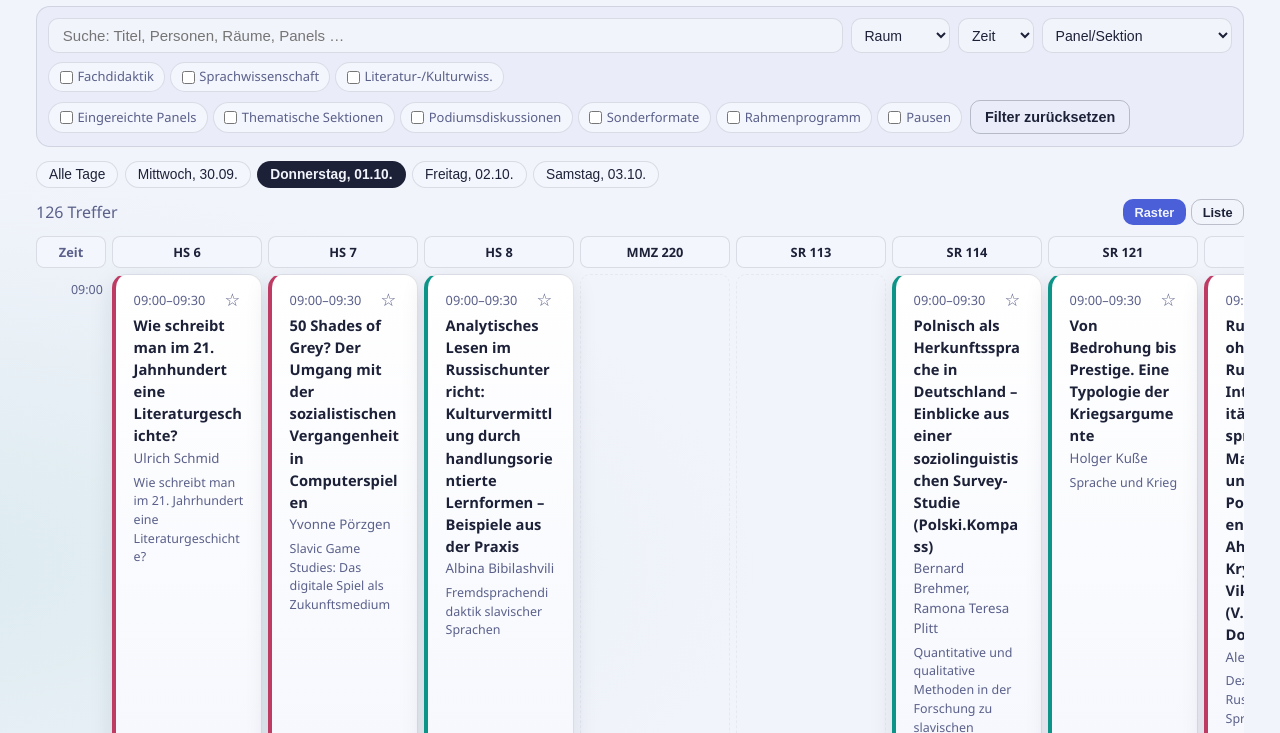
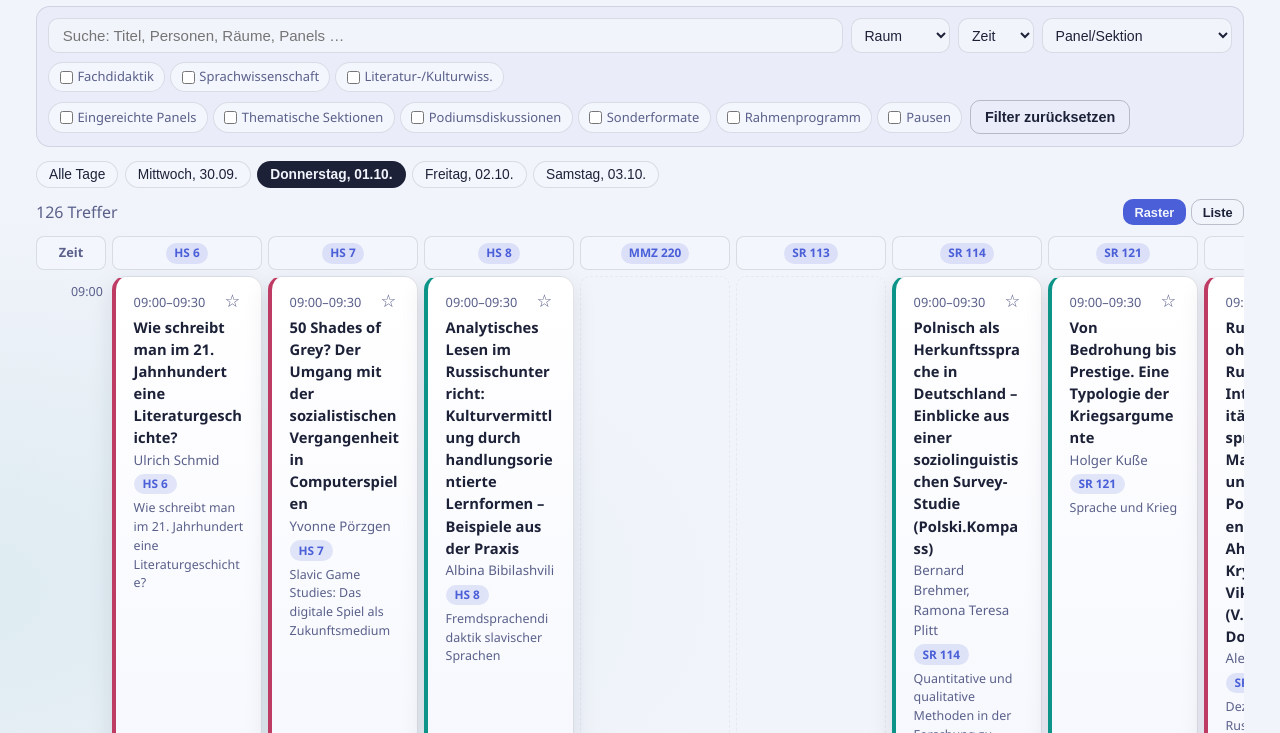
Before and after one commit to achimrabus/slavistiktag-companion, a website with bundled scripts: page index.html in a window 1280 px wide. Both pictures are taken after a click on the link "Programm". Shown: the part 67-800 px from the top of the page. Built offline with nearby package versions, Linux system fonts and the light colour scheme.

Commit message:
Raumplan Stufe 1: verifiziertes Raum-Mapping (23 Räume, Uni-Quellen), OSM-Deep-Links in Karten/Grid-Headern/Drawer, Gebäude-Zusatzzeile im Drawer

```diff
--- a/css/style.css
+++ b/css/style.css
@@ -154,6 +154,10 @@ p { overflow-wrap: anywhere; }
   font-size: 0.74rem; vertical-align: middle; overflow-wrap: anywhere;
 }
 .pill.room { background: color-mix(in srgb, var(--accent) 15%, transparent); color: var(--accent); font-weight: 600; }
+a.pill.room { text-decoration: none; }
+a.pill.room:hover { background: color-mix(in srgb, var(--accent) 30%, transparent); }
+.room-where { color: var(--dim); font-size: 0.82rem; margin-left: 0.35rem; }
+.grid-head a.pill.room { padding: 0.1rem 0.5rem; }
 .pill.code { background: color-mix(in srgb, var(--accent2) 13%, transparent); color: var(--accent2); font-family: ui-monospace, monospace; }
 
 mark { background: var(--warn); color: var(--bg); border-radius: 3px; padding: 0 2px; }
--- /dev/null
+++ b/js/rooms.js
@@ -0,0 +1,72 @@
+// rooms.js – Raum → Gebäude/Stockwerk/Koordinate + Karten-Deep-Link (OSM).
+// Quellen: uni-jena.de Medientechnik-Liste (Gebäude: SR 206/207 CZS3, SR 223 UHG,
+// MMZ 220 EAP8), Open-Campus-Raumliste (HS/SR in Carl-Zeiß-Straße 3),
+// Nominatim-Geocoding (2026-09-24). Koordinaten = Gebäudeeingang/Marker.
+import { h } from "./util.js";
+export const ROOMS = {
+  "HS 6":    { building: "CZS 3", address: "Carl-Zeiß-Straße 3", floor: null, lat: 50.92879, lon: 11.58161 },
+  "HS 7":    { building: "CZS 3", address: "Carl-Zeiß-Straße 3", floor: null, lat: 50.92879, lon: 11.58161 },
+  "HS 8":    { building: "CZS 3", address: "Carl-Zeiß-Straße 3", floor: null, lat: 50.92879, lon: 11.58161 },
+  "SR 113":  { building: "CZS 3", address: "Carl-Zeiß-Straße 3", floor: "1. OG", lat: 50.92879, lon: 11.58161 },
+  "SR 114":  { building: "CZS 3", address: "Carl-Zeiß-Straße 3", floor: "1. OG", lat: 50.92879, lon: 11.58161 },
+  "SR 121":  { building: "CZS 3", address: "Carl-Zeiß-Straße 3", floor: "1. OG", lat: 50.92879, lon: 11.58161 },
+  "SR 124":  { building: "CZS 3", address: "Carl-Zeiß-Straße 3", floor: "1. OG", lat: 50.92879, lon: 11.58161 },
+  "SR 125":  { building: "CZS 3", address: "Carl-Zeiß-Straße 3", floor: "1. OG", lat: 50.92879, lon: 11.58161 },
+  "SR 127":  { building: "CZS 3", address: "Carl-Zeiß-Straße 3", floor: "1. OG", lat: 50.92879, lon: 11.58161 },
+  "SR 209":  { building: "CZS 3", address: "Carl-Zeiß-Straße 3", floor: "2. OG", lat: 50.92879, lon: 11.58161 },
+  "SR 206":  { building: "CZS 3", address: "Carl-Zeiß-Straße 3", floor: "2. OG", lat: 50.92879, lon: 11.58161 },
+  "SR 207":  { building: "CZS 3", address: "Carl-Zeiß-Straße 3", floor: "2. OG", lat: 50.92879, lon: 11.58161 },
+  "SR 208":  { building: "CZS 3", address: "Carl-Zeiß-Straße 3", floor: "2. OG", lat: 50.92879, lon: 11.58161 },
+  "SR 221":  { building: "CZS 3", address: "Carl-Zeiß-Straße 3", floor: "2. OG", lat: 50.92879, lon: 11.58161 },
+  "SR 222":  { building: "CZS 3", address: "Carl-Zeiß-Straße 3", floor: "2. OG", lat: 50.92879, lon: 11.58161 },
+  "SR 224":  { building: "CZS 3", address: "Carl-Zeiß-Straße 3", floor: "2. OG", lat: 50.92879, lon: 11.58161 },
+  "SR 226":  { building: "CZS 3", address: "Carl-Zeiß-Straße 3", floor: "2. OG", lat: 50.92879, lon: 11.58161 },
+  "SR 223":  { building: "UHG",  address: "Fürstengraben 1",     floor: "2. OG", lat: 50.92945, lon: 11.58944 },
+  "MMZ 220": { building: "MMZ",  address: "Ernst-Abbe-Platz 8",  floor: "2. OG", lat: 50.92810, lon: 11.58256 },
+  // Rahmendprogram-Orte (Events)
+  "Foyer CZS 3": { building: "CZS 3", address: "Carl-Zeiß-Straße 3", floor: "EG", lat: 50.92879, lon: 11.58161 },
+  "Aula UHG":    { building: "UHG",  address: "Fürstengraben 1",     floor: "1. OG", lat: 50.92945, lon: 11.58944 },
+};
+
+export function roomMeta(name) {
+  return ROOMS[name] || null;
+}
+
+// OSM-Deep-Link: Marker auf Gebäude, Zoom 19 (building) / 17 (fallback)
+export function roomMapUrl(name) {
+  const m = roomMeta(name);
+  if (!m) return null;
+  return `https://www.openstreetmap.org/?mlat=${m.lat}&mlon=${m.lon}#map=19/${m.lat}/${m.lon}`;
+}
+
+// Kurzlabel für Pills: "SR 206 · CZS 3" (Gebäude nur wenn abweichend nötig)
+export function roomLabel(name) {
+  const m = roomMeta(name);
+  return m ? `${name}` : name;
+}
+
+// Klickbarer Raum als <a> (OSM-Deep-Link); ohne Mapping: schlichter Pill-Text
+export function roomLink(name) {
+  if (!name) return null;
+  const url = roomMapUrl(name);
+  if (!url) return h("span", { class: "pill room", text: name });
+  const m = roomMeta(name);
+  return h("a", {
+    class: "pill room room-link", href: url, target: "_blank", rel: "noopener",
+    "aria-label": `Raum ${name} (${m.building}, ${m.address}) auf Karte zeigen`,
+    onclick: (e) => e.stopPropagation(),
+    text: `${name}`,
+  });
+}
+
+// Gebäude+Adresse als Zusatzzeile für den Drawer
+export function roomWhere(name) {
+  const m = roomMeta(name);
+  if (!m) return null;
+  return h("span", { class: "room-where", text: `${m.building} · ${m.address}${m.floor ? ` · ${m.floor}` : ""}` });
+}
+
+// Alle im Programm vorkommenden Räume, die NICHT gemappt sind (für Tests/Check)
+export function unmappedRooms(allRooms) {
+  return allRooms.filter((r) => !ROOMS[r]);
+}
--- a/js/views/drawer.js
+++ b/js/views/drawer.js
@@ -3,6 +3,7 @@ import { h, dateLabel, timeRange } from "../util.js";
 import { favs } from "../favorites.js";
 import { icsFor, downloadIcs } from "../ics.js";
 import { minutes } from "../util.js";
+import { roomLink, roomWhere } from "../rooms.js";
 
 export function openDrawer(ctx, id) {
   const model = ctx.model;
@@ -69,8 +70,9 @@ function sessionBody(ctx, s, close) {
     h("h2", { text: s.title }),
     h("p", { class: "speakers", text: s.speakers?.join(", ") || "" }),
     h("p", { class: "meta" },
-      h("span", { class: "pill room", text: s.room || "" }), " ",
-      s.venue ? h("span", { class: "pill", text: ctx.model.content.venues[s.venue]?.short || s.venue }) : null),
+      roomLink(s.room), " ",
+      s.venue ? h("span", { class: "pill", text: ctx.model.content.venues[s.venue]?.short || s.venue }) : null,
+      s.room ? roomWhere(s.room) : null),
     s.panel_title
       ? h("p", { class: "panel-ref" },
           "Im Rahmen von: ",
@@ -103,7 +105,7 @@ function eventBody(e, close) {
     closeBtn(close),
     h("p", { class: "kicker", text: `${dateLabel(e.day)}${e.start ? ` · ${timeRange(e.start, e.end)}` : ""}` }),
     h("h2", { text: e.title }),
-    e.room ? h("p", {}, h("span", { class: "pill room", text: e.room })) : null,
+    e.room ? h("p", { class: "meta" }, roomLink(e.room), " ", roomWhere(e.room)) : null,
     e.body ? h("p", { class: "body", text: e.body }) : null,
     e.people ? h("p", { class: "meta", text: e.people }) : null,
     e.note ? h("p", { class: "note", text: e.note }) : null);
--- a/js/views/program.js
+++ b/js/views/program.js
@@ -2,6 +2,7 @@
 import { h, dateLabel, timeRange, debounce, minutes } from "../util.js";
 import { filterSessions, highlight } from "../search.js";
 import { favs } from "../favorites.js";
+import { roomLink } from "../rooms.js";
 
 const TRACK_LABELS = { DID: "Fachdidaktik", SW: "Sprachwissenschaft", LKW: "Literatur-/Kulturwiss." };
 const FORMAT_LABELS = {
@@ -250,7 +251,9 @@ function gridView(model, ctx, state, day, sessions, events) {
   });
 
   g.append(h("div", { class: "grid-head corner", text: "Zeit" }));
-  for (const r of rooms) g.append(h("div", { class: "grid-head", text: r }));
+  for (const r of rooms) {
+    g.append(h("div", { class: "grid-head" }, r ? roomLink(r) : h("span", { text: r })));
+  }
 
   const byStart = {};
   for (const s of sessions) (byStart[s.start] ||= []).push(s);
@@ -370,6 +373,7 @@ export function sessionCard(model, ctx, s, state) {
     h("div", { class: "card-title", html: titleHtml || undefined, text: titleHtml ? undefined : s.title }),
     s.speakers?.length ? h("div", { class: "card-speakers", text: s.speakers.join(", ") }) : null,
     s.panel_code ? h("span", { class: "pill code", text: s.panel_code }) : null,
+    s.room ? roomLink(s.room) : null,
     s.panel_title && !s.panel_code ? h("div", { class: "card-panel", text: s.panel_title }) : null);
 }
 
@@ -386,6 +390,6 @@ export function eventCard(model, ctx, e) {
       h("span", { class: "time", text: timeRange(e.start, e.end) || "ganztägig" }),
       typeLabel ? h("span", { class: "pill", text: typeLabel }) : null),
     h("div", { class: "card-title", text: e.title }),
-    e.room ? h("span", { class: "pill room", text: e.room }) : null,
+    e.room ? roomLink(e.room) : null,
     e.note ? h("div", { class: "card-panel", text: e.note }) : null);
 }
--- a/package.json
+++ b/package.json
@@ -7,7 +7,7 @@
     "test": "tests"
   },
   "scripts": {
-    "test": "node tests/mining.test.mjs && node tests/logic.test.mjs && node tests/realdata.test.mjs && node tests/smoke.test.mjs && node tests/layout.test.mjs"
+    "test": "node tests/mining.test.mjs && node tests/logic.test.mjs && node tests/realdata.test.mjs && node tests/rooms.test.mjs && node tests/smoke.test.mjs && node tests/layout.test.mjs"
   },
   "keywords": [],
   "author": "Achim Rabus",
```
Also changed, not shown: tests/rooms.test.mjs (added, +63 -0 lines), tests/smoke.test.mjs (+9 -0 lines).
